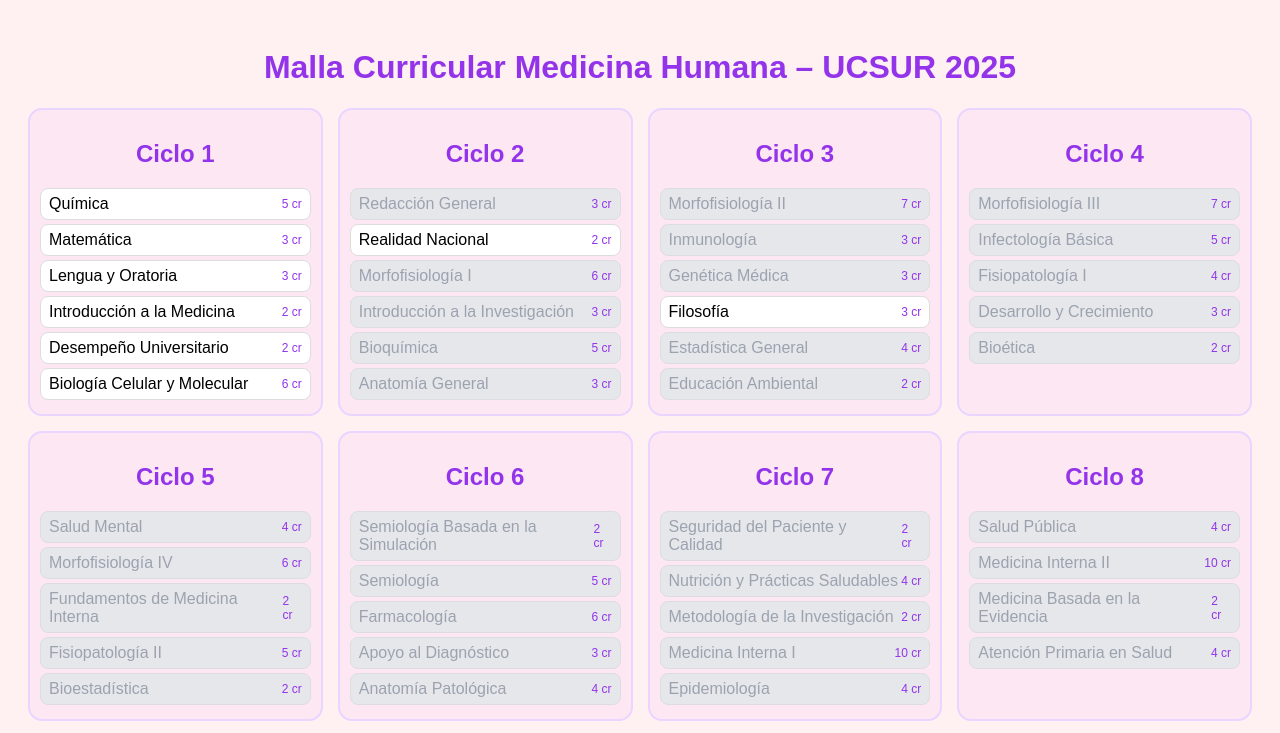
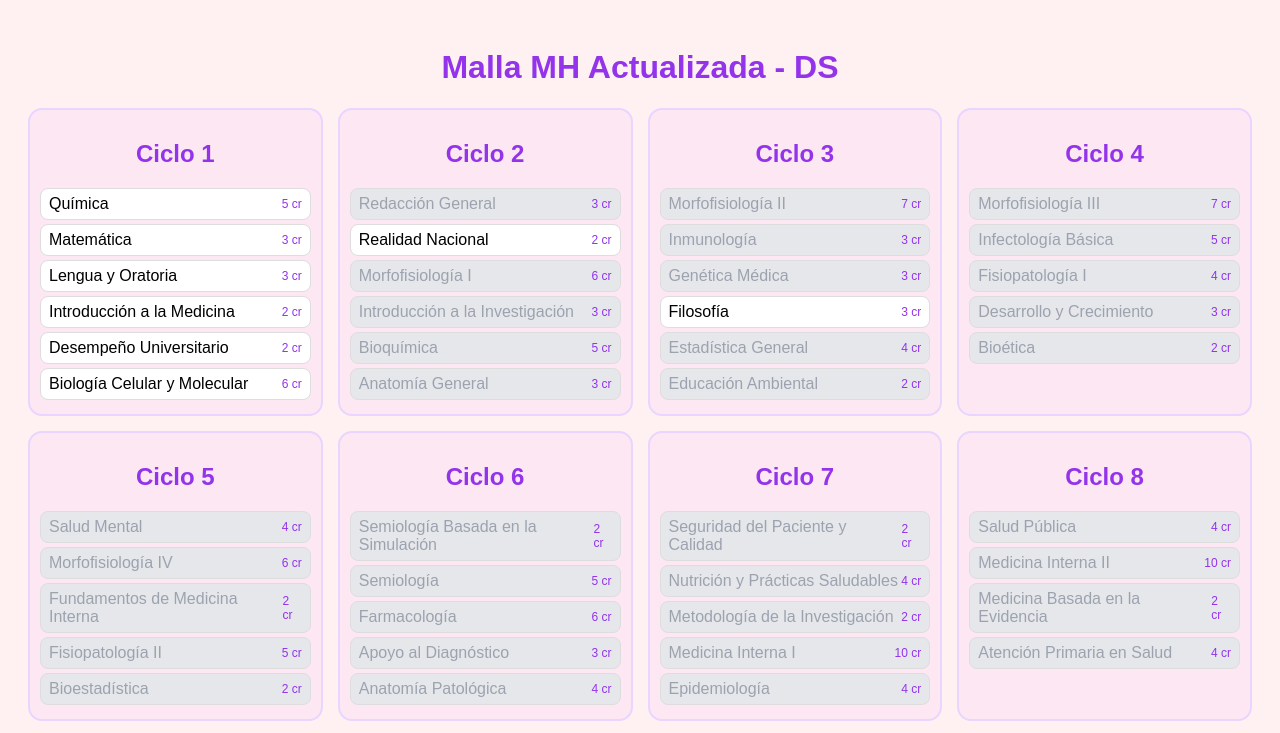
Before and after one commit to danixamed/malla-medicina, a plain HTML site: page index.html in a window 1280 px wide. Shown: the top 733 px of the page. Drawn offline with Linux system fonts and the light colour scheme.

Commit message:
Update index.html

```diff
--- a/index.html
+++ b/index.html
@@ -2,7 +2,7 @@
 <html lang="es">
 <head>
 <meta charset="UTF-8">
-<title>Malla MH UCSUR Actualizada DS </title>
+<title>Malla MH Actualizada - DS</title>
 
 <style>
 :root{
@@ -72,7 +72,7 @@ h1{
 
 <body>
 
-<h1>Malla Curricular Medicina Humana – UCSUR 2025</h1>
+<h1>Malla MH Actualizada - DS</h1>
 <div class="grid" id="contenedor"></div>
 <div id="progreso"></div>
 
```
